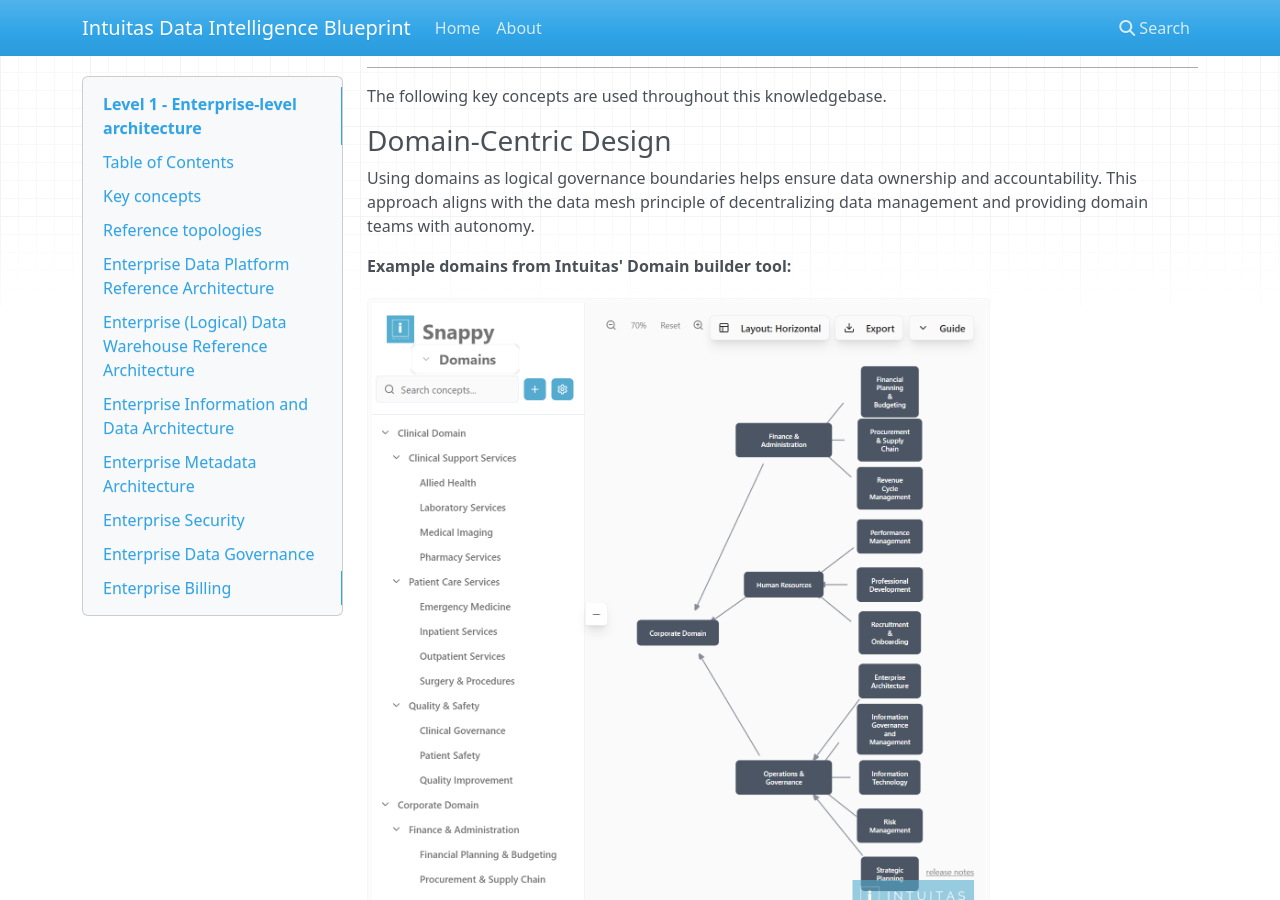
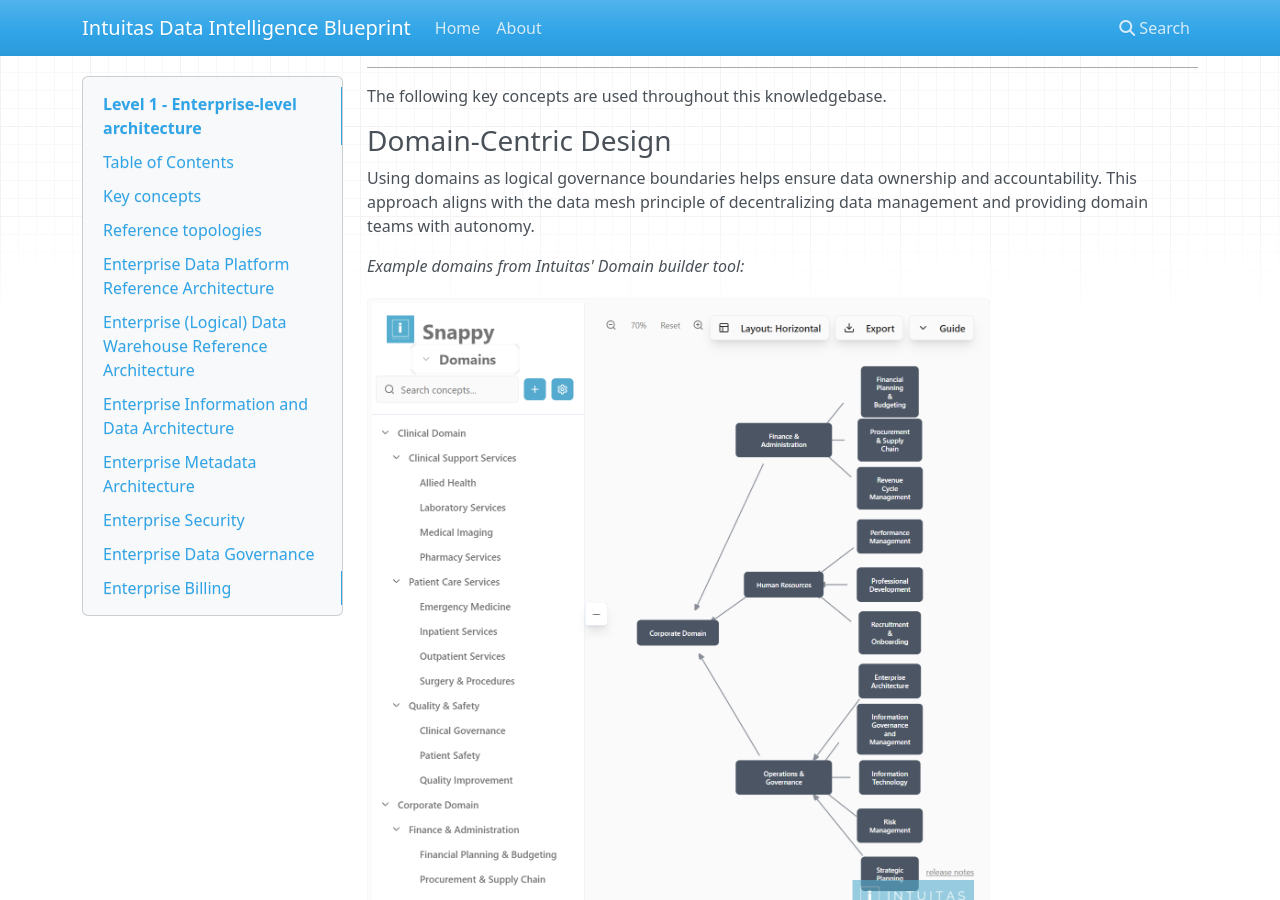
Before and after one commit to bensonchoyintuitas/intuitas_knowledgebase, an MkDocs documentation site: the page built from docs/level_1.md, in a window 1280 px wide and 900 px high, scrolled down 1160 px. Built offline with MkDocs 1.6.1, drawn with Linux system fonts in a browser that asks for light colours; nearby versions of some CDN libraries.

```diff
--- a/docs/level_1.md
+++ b/docs/level_1.md
@@ -53,7 +53,7 @@ The following key concepts are used throughout this knowledgebase.
 
 Using domains as logical governance boundaries helps ensure data ownership and accountability. This approach aligns with the data mesh principle of decentralizing data management and providing domain teams with autonomy.
 
-**Example domains from Intuitas' Domain builder tool:**
+*Example domains from Intuitas' Domain builder tool:*
 <br>
 <a href="../img/domains.png" target="_blank">
     <img src="../img/domains.png"  alt="xample domains from Intuitas' Domain builder tool" width="75%">
@@ -61,7 +61,6 @@ Using domains as logical governance boundaries helps ensure data ownership and a
 <br>
 
 see [Domain driven design](https://martinfowler.com/bliki/DomainDrivenDesign.html)
-
 
 #### **Domain**
 
@@ -72,11 +71,9 @@ Domains relate to functional and organisational boundaries, and represent closel
 - Our use of this term draws inspiration from Domain-Driven Design and Data Mesh principles.
 
 
-
 #### **Subdomain**
 
 A subdomain is a lower-level domain within a parent domain that groups data and capability related to a specific business or function area.
-
 
 
 #### **Data Mesh**
@@ -303,7 +300,7 @@ The diagram below illustrates how DataHub consolidates lineage across diverse pl
 <br>
 <br>
 
-**Enterprise-wide summary of assets:**
+*Enterprise-wide summary of assets:*
 <br>
 <a href="../img/metadata_dashboard.png" target="_blank">
     <img src="../img/metadata_dashboard.png"  alt="Enterprise-wide summary of assets" width="60%">
@@ -311,7 +308,7 @@ The diagram below illustrates how DataHub consolidates lineage across diverse pl
 <br>
 <br>
 
-**Browse by business domain and filters:**
+*Browse by business domain and filters:*
 <br>
 <a href="../img/metadata_clinical_catalog.png" target="_blank">
     <img src="../img/metadata_clinical_catalog.png"  alt="Browse by business domain and filters" width="60%">
@@ -319,7 +316,7 @@ The diagram below illustrates how DataHub consolidates lineage across diverse pl
 <br>
 <br>
 
-**Metadata search by term:**
+*Metadata search by term:*
 <br>
 <a href="../img/metadata_search.png" target="_blank">
     <img src="../img/metadata_search.png"  alt="Metadata search by term" width="60%">
@@ -327,14 +324,14 @@ The diagram below illustrates how DataHub consolidates lineage across diverse pl
 <br>
 <br>
 
-**User-driven mapping of glossary terms to measures:**
+*User-driven mapping of glossary terms to measures:*
 <br>
 <a href="../img/metadata_manual_glossary_mapping.png" target="_blank">
     <img src="../img/metadata_manual_glossary_mapping.png"  alt="User-driven mapping of glossary terms" width="60%">
 </a>
 <br>
 
-**User-driven tagging of PII:**
+*User-driven tagging of PII:*
 <br>
 <a href="../img/metadata_manual_pii_tagging.png" target="_blank">
     <img src="../img/metadata_manual_pii_tagging.png"  alt="User-driven tagging of PII" width="60%">
@@ -361,7 +358,7 @@ The diagram below illustrates how DataHub consolidates lineage across diverse pl
 
 <br>
 
-**Databricks AI-driven semantic detection**
+*Databricks AI-driven semantic detection*
 <br>
 <a href="../img/metadata_databricks_catalog_ai_gen.png" target="_blank">
     <img src="../img/metadata_databricks_catalog_ai_gen.png"  alt="Databricks AI-driven semantic detection" width="60%">
```
Also changed, not shown: docs/README.md (+5 -0 lines), docs/level_0.md (+2 -1 lines), site/index.html.
